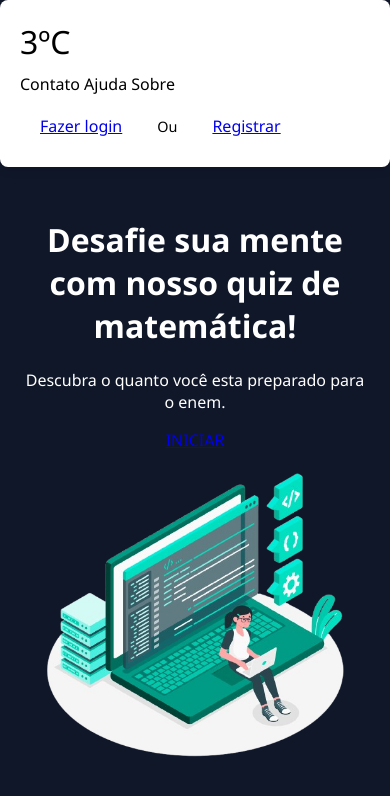
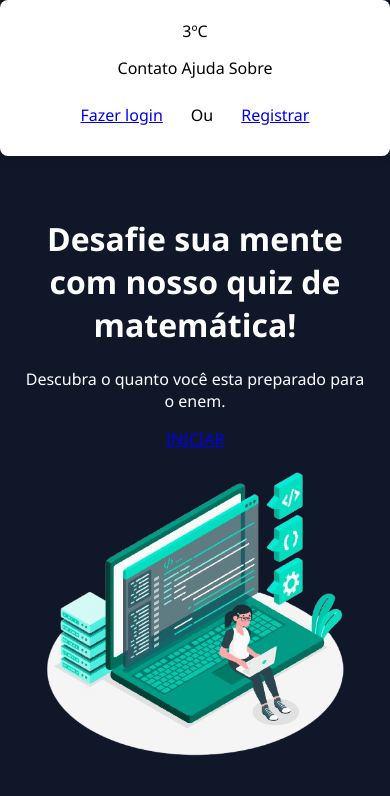
Before and after one commit to Luis2455/SAEB-QUIZ, a plain HTML site: page index.html in a window 390 px wide. Drawn offline with Linux system fonts and the light colour scheme.

Commit message:
Update style.css

```diff
--- a/style.css
+++ b/style.css
@@ -25,39 +25,36 @@ header {
 @media (max-width: 600px) {
   header {
     flex-direction: column;
-    align-items: flex-start;
-    padding: 20px;
-    gap: 10px;
+    align-items: center;
+    text-align: center;
+    gap: 15px;
   }
 
   .nav-texts {
     flex-direction: column;
-    gap: 8px;
+    align-items: center;
+    gap: 5px;
   }
 
   header > div:last-child {
     display: flex;
+    flex-direction: row;
     flex-wrap: wrap;
+    justify-content: center;
+    align-items: center;
     gap: 10px;
-    align-items: center;
-    justify-content: flex-start;
   }
 
   .btn-login,
   .btn-register {
-    padding: 10px 20px;
+    padding: 10px 18px;
     font-size: 1em;
-  }
-
-  .or-text {
-    margin: 0 5px;
-    font-size: 0.9em;
   }
 
   .hero {
     flex-direction: column-reverse;
-    padding: 30px 20px;
     text-align: center;
+    padding: 40px 20px;
   }
 
   .hero-text {
@@ -68,9 +65,4 @@ header {
   .hero-image img {
     max-width: 90%;
   }
-
-  .logo {
-    margin-left: 0;
-    font-size: 2em;
-  }
 }
```
